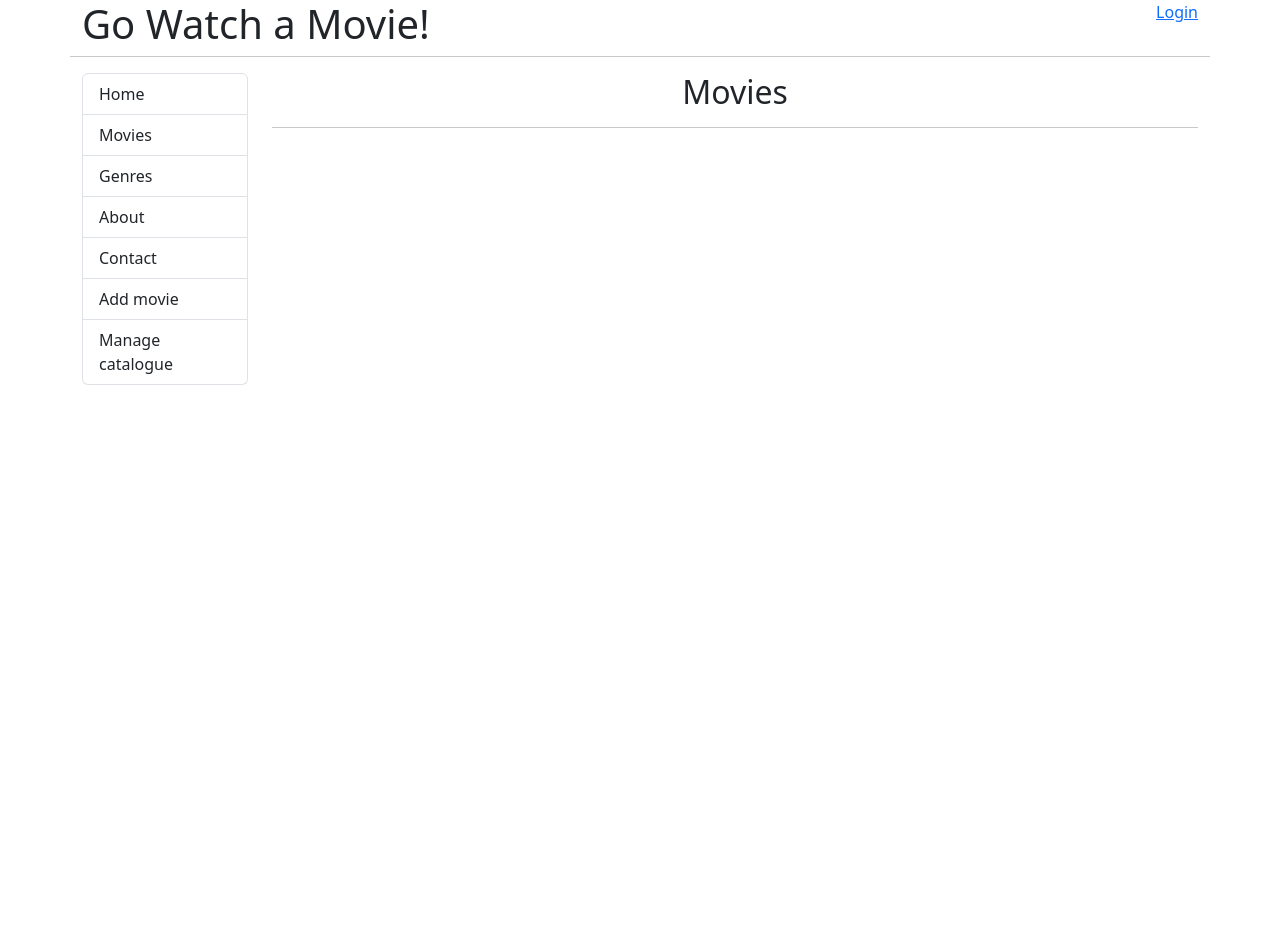
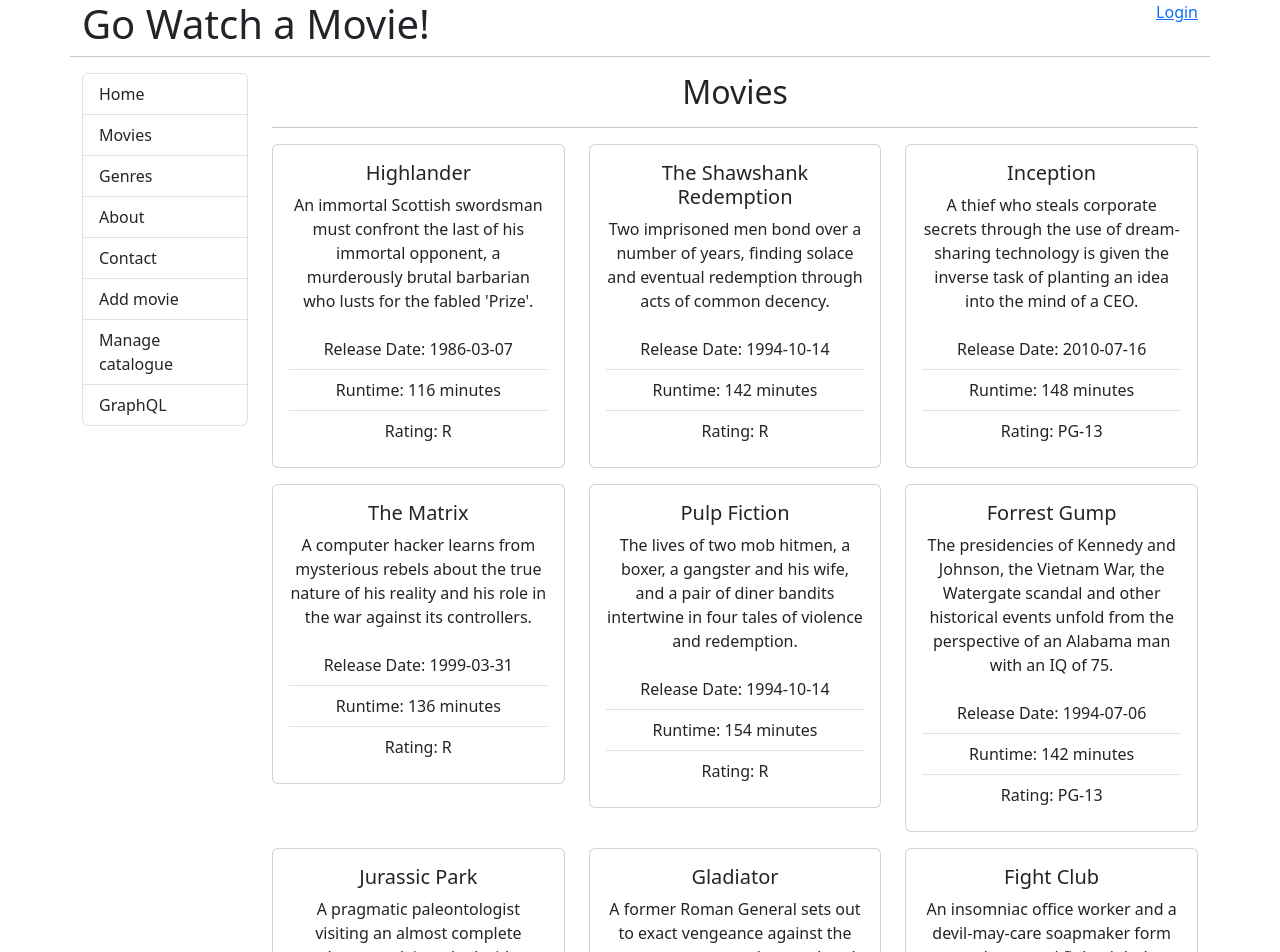
Before and after one commit to JFMajer/go-watch-a-movie-front-end, a React (Create React App) app: page /movies in a window 1280 px wide. Shown: the top 952 px of the page. Before the commit the page ends 800 px from the top, so only its background shows below. Built offline with nearby package versions, Linux system fonts and the light colour scheme.

Commit message:
skeleton is ready, added some movies

```diff
--- a/src/App.js
+++ b/src/App.js
@@ -24,6 +24,7 @@ function App() {
               <Link to='/contact' className='list-group-item list-group-item-action'>Contact</Link>
               <Link to='/add' className='list-group-item list-group-item-action'>Add movie</Link>
               <Link to='/manage' className='list-group-item list-group-item-action'>Manage catalogue</Link>
+              <Link to='/graphql' className='list-group-item list-group-item-action'>GraphQL</Link>
             </div>
           </nav>
         </div>
--- /dev/null
+++ b/src/components/About.js
@@ -0,0 +1,15 @@
+import React, { Fragment } from 'react';
+
+const About = () => {
+    return(
+        <Fragment>
+            <div className="text-center">
+                <h2>About</h2>
+                <hr></hr>
+                {/* Add your content here */}
+            </div>
+        </Fragment>
+    )
+}
+
+export default About;
--- /dev/null
+++ b/src/components/AddMovie.js
@@ -0,0 +1,15 @@
+import React, { Fragment } from 'react';
+
+const AddMovie = () => {
+    return(
+        <Fragment>
+            <div className="text-center">
+                <h2>Add Movie</h2>
+                <hr></hr>
+                {/* Add your management tools or content here */}
+            </div>
+        </Fragment>
+    )
+}
+
+export default AddMovie;
--- /dev/null
+++ b/src/components/Contact.js
@@ -0,0 +1,15 @@
+import React, { Fragment } from 'react';
+
+const Contact = () => {
+    return(
+        <Fragment>
+            <div className="text-center">
+                <h2>Contact</h2>
+                <hr></hr>
+                {/* Add your content here */}
+            </div>
+        </Fragment>
+    )
+}
+
+export default Contact;
--- /dev/null
+++ b/src/components/Genres.js
@@ -0,0 +1,14 @@
+import React, { Fragment } from 'react'
+
+const Genres = () => {
+    return(
+        <Fragment>
+        <div className="text-center">
+            <h2>Genres</h2>
+            <hr></hr>
+        </div>
+        </Fragment>
+    )
+}
+
+export default Genres;
--- /dev/null
+++ b/src/components/GraphQL.js
@@ -0,0 +1,14 @@
+import React, { Fragment } from 'react';
+
+const GraphQL = () => {
+    return(
+        <Fragment>
+            <div className="text-center">
+                <h2>GrapQL</h2>
+                <hr></hr>
+            </div>
+        </Fragment>
+    )
+}
+
+export default GraphQL;
--- a/src/components/Home.js
+++ b/src/components/Home.js
@@ -1,14 +1,15 @@
 import React, { Fragment } from 'react'
 import Tickets from '../images/tickets.png'
+import { Link } from 'react-router-dom';
 
 const Home = () => {
-    return(
+    return (
         <Fragment>
-        <div className="text-center">
-            <h2>Find a movie to watch tonight!</h2>
-            <hr></hr>
-            <img src={Tickets} alt="movie-tickets" width="600"></img>
-        </div>
+            <div className="text-center">
+                <h2>Find a movie to watch tonight!</h2>
+                <hr></hr>
+                <Link to="/movies"><img src={ Tickets } alt="movie-tickets" width="600"></img></Link>
+            </div>
         </Fragment>
     )
 }
--- /dev/null
+++ b/src/components/Login.js
@@ -0,0 +1,14 @@
+import React, { Fragment } from 'react';
+
+const Login = () => {
+    return(
+        <Fragment>
+            <div className="text-center">
+                <h2>Login</h2>
+                <hr></hr>
+            </div>
+        </Fragment>
+    )
+}
+
+export default Login;
--- /dev/null
+++ b/src/components/Manage.js
@@ -0,0 +1,15 @@
+import React, { Fragment } from 'react';
+
+const ManageCatalogue = () => {
+    return(
+        <Fragment>
+            <div className="text-center">
+                <h2>Manage Catalogue</h2>
+                <hr></hr>
+                {/* Add your management tools or content here */}
+            </div>
+        </Fragment>
+    )
+}
+
+export default ManageCatalogue;
--- a/src/components/Movies.js
+++ b/src/components/Movies.js
@@ -1,11 +1,118 @@
-import React, { Fragment } from 'react'
+import React, { Fragment, useEffect, useState } from 'react'
 
 const Movies = () => {
+    const [movies, setMovies] = useState([]);
+
+    useEffect(() => {
+        let moviesList = [
+            {
+                id: 1,
+                title: "Highlander",
+                release_date: "1986-03-07",
+                runtime: "116",
+                mpa: "R",
+                description: "An immortal Scottish swordsman must confront the last of his immortal opponent, a murderously brutal barbarian who lusts for the fabled 'Prize'."
+            },
+            {
+                id: 2,
+                title: "The Shawshank Redemption",
+                release_date: "1994-10-14",
+                runtime: "142",
+                mpa: "R",
+                description: "Two imprisoned men bond over a number of years, finding solace and eventual redemption through acts of common decency."
+            },
+            {
+                id: 3,
+                title: "Inception",
+                release_date: "2010-07-16",
+                runtime: "148",
+                mpa: "PG-13",
+                description: "A thief who steals corporate secrets through the use of dream-sharing technology is given the inverse task of planting an idea into the mind of a CEO."
+            },
+            {
+                id: 4,
+                title: "The Matrix",
+                release_date: "1999-03-31",
+                runtime: "136",
+                mpa: "R",
+                description: "A computer hacker learns from mysterious rebels about the true nature of his reality and his role in the war against its controllers."
+            },
+            {
+                id: 5,
+                title: "Pulp Fiction",
+                release_date: "1994-10-14",
+                runtime: "154",
+                mpa: "R",
+                description: "The lives of two mob hitmen, a boxer, a gangster and his wife, and a pair of diner bandits intertwine in four tales of violence and redemption."
+            },
+            {
+                id: 6,
+                title: "Forrest Gump",
+                release_date: "1994-07-06",
+                runtime: "142",
+                mpa: "PG-13",
+                description: "The presidencies of Kennedy and Johnson, the Vietnam War, the Watergate scandal and other historical events unfold from the perspective of an Alabama man with an IQ of 75."
+            },
+            {
+                id: 7,
+                title: "Jurassic Park",
+                release_date: "1993-06-11",
+                runtime: "127",
+                mpa: "PG-13",
+                description: "A pragmatic paleontologist visiting an almost complete theme park is tasked with protecting a couple of kids after a power failure causes the park's cloned dinosaurs to run loose."
+            },
+            {
+                id: 8,
+                title: "Gladiator",
+                release_date: "2000-05-05",
+                runtime: "155",
+                mpa: "R",
+                description: "A former Roman General sets out to exact vengeance against the corrupt emperor who murdered his family and sent him into slavery."
+            },
+            {
+                id: 9,
+                title: "Fight Club",
+                release_date: "1999-10-15",
+                runtime: "139",
+                mpa: "R",
+                description: "An insomniac office worker and a devil-may-care soapmaker form an underground fight club that evolves into something much, much more."
+            },
+            {
+                id: 10,
+                title: "The Godfather",
+                release_date: "1972-03-24",
+                runtime: "175",
+                mpa: "R",
+                description: "The aging patriarch of an organized crime dynasty transfers control of his clandestine empire to his reluctant son."
+            }
+        ]
+        setMovies(moviesList);
+    }, [])
+
+
     return(
         <Fragment>
         <div className="text-center">
             <h2>Movies</h2>
             <hr></hr>
+            <div className="row">
+    {movies.map((m) => (
+        <div key={m.id} className="col-md-4 mb-3">
+            <div className="card">
+                <div className="card-body">
+                    <h5 className="card-title">{m.title}</h5>
+                    <p className="card-text">{m.description}</p>
+                    <ul className="list-group list-group-flush">
+                        <li className="list-group-item">Release Date: {m.release_date}</li>
+                        <li className="list-group-item">Runtime: {m.runtime} minutes</li>
+                        <li className="list-group-item">Rating: {m.mpa}</li>
+                    </ul>
+                </div>
+            </div>
+        </div>
+    ))}
+</div>
+
         </div>
         </Fragment>
     )
```
Also changed, not shown: src/components/Movie.js (added, +12 -0 lines), src/index.js (+15 -1 lines).
